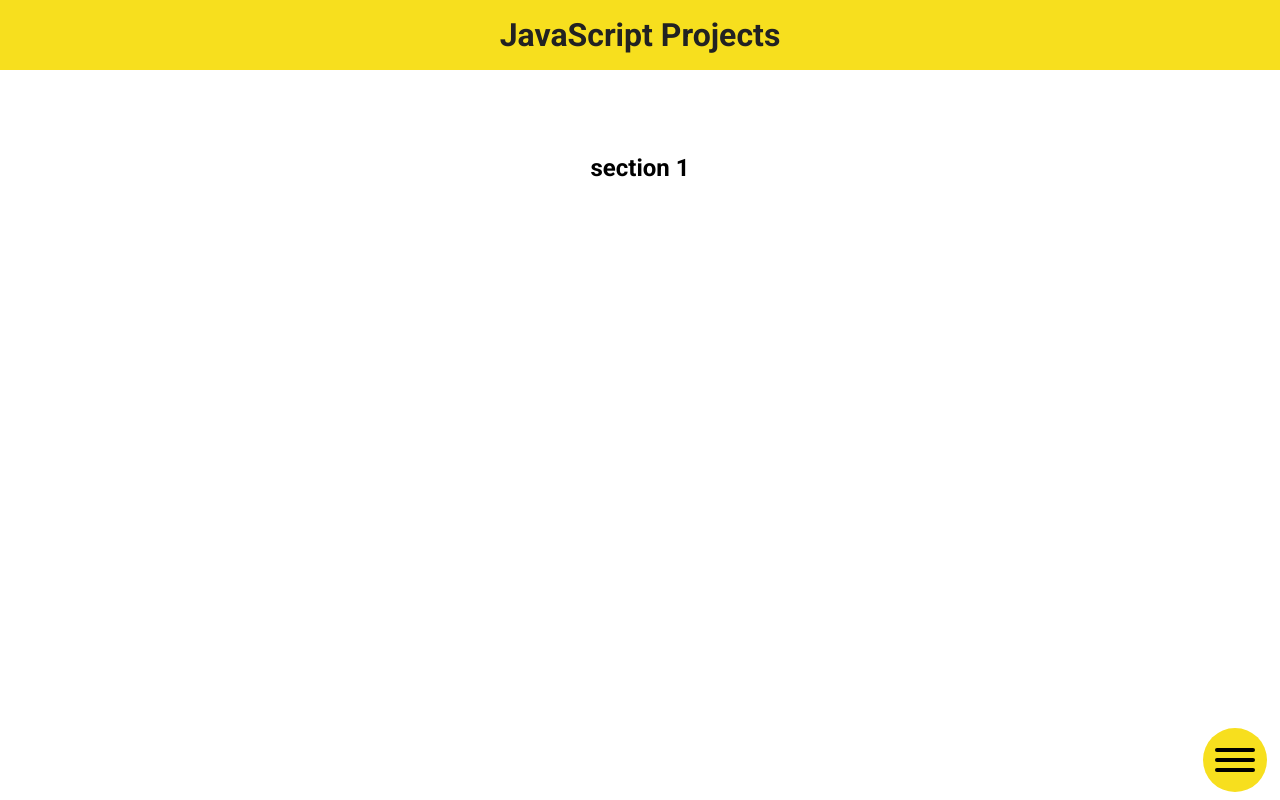
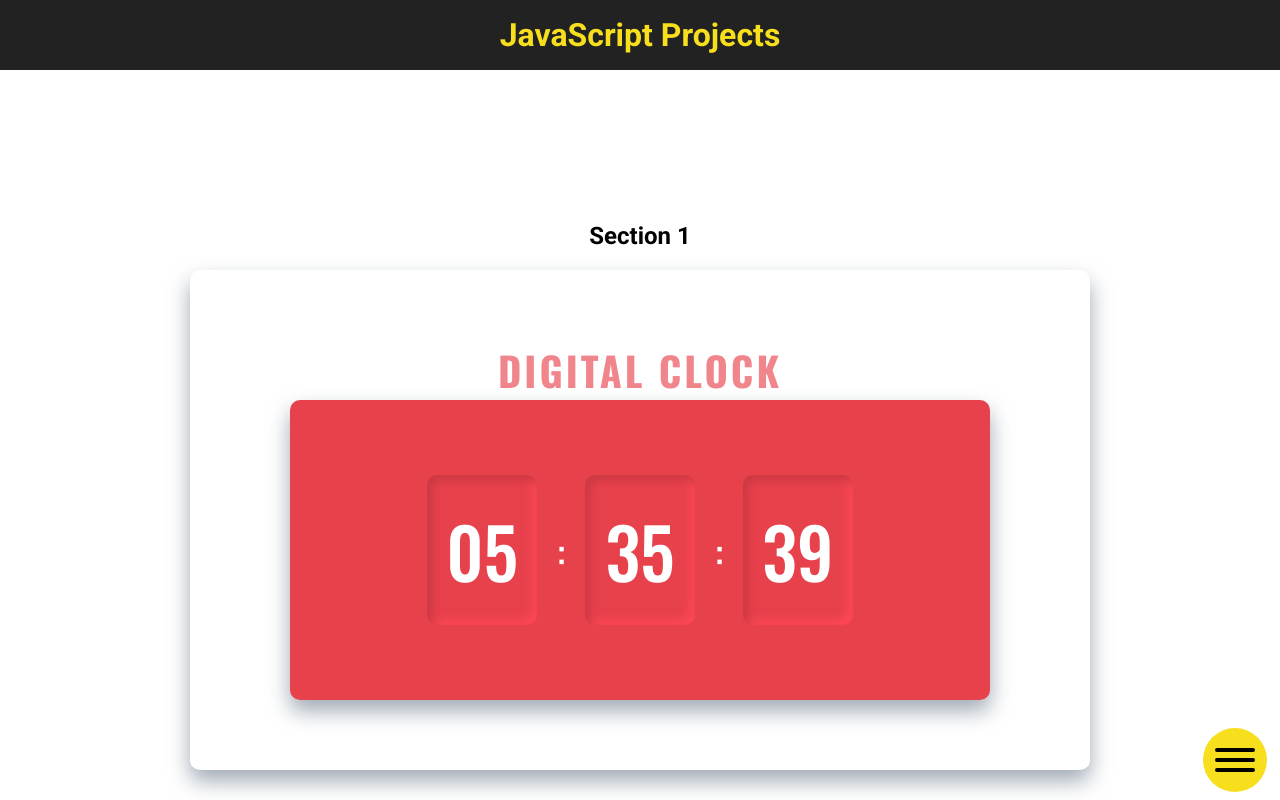
Before and after one commit to FrancoPagnotta/JavaScript-Projects, a plain HTML site: page index.html in a window 1280 px wide. Shown: the top 800 px of the page. Drawn offline with nearby package versions, Linux system fonts and the light colour scheme.

Commit message:
digital clock project added

```diff
--- /dev/null
+++ b/digital_clock.js
@@ -0,0 +1,53 @@
+
+
+// const d = document;
+
+// export function digitalClock(date,clock,btnPlay,btnStop) {
+
+// 	let day = new Date().getDay();
+// 	let month = new Date().getMonth();
+// 	let year = new Date().getFullYear();
+
+// 	let clockTime;
+
+// 	d.querySelector(btnStop).disabled = true;
+
+// 	d.addEventListener('click',(e)=> {
+// 		if (e.target.matches(btnPlay)) {
+// 			clockTime = setInterval(()=> {
+// 				let hour = new Date().toLocaleTimeString();
+
+// 				d.querySelector(date).innerHTML = `${day}/${month}/${year}<br>`;
+// 				d.querySelector(clock).innerHTML = `${hour}`;
+
+// 			},1000);
+
+// 			e.target.disabled = true;
+// 			d.querySelector(btnStop).disabled = false;
+// 		}
+
+// 		if (e.target.matches(btnStop)) {
+// 			clearInterval(clockTime);
+// 			d.querySelector(clock).innerHTML = '00:00:00';
+
+// 			d.querySelector(btnPlay).disabled = false;
+// 			d.querySelector(btnStop).disabled = true;
+// 		}
+// 	});
+
+const d = document;
+
+export function digitalClock(timeHour,timeMin,timeSec) {
+
+
+
+	setInterval(()=> {
+
+		let hours = new Date().getHours();
+		let minutes = new Date().getMinutes();
+		let seconds = new Date().getSeconds();
+		d.querySelector(timeHour).innerHTML = hours.toString().padStart(2,'0');
+		d.querySelector(timeMin).innerHTML = minutes.toString().padStart(2,'0');
+		d.querySelector(timeSec).innerHTML = seconds.toString().padStart(2,'0');
+	},1000);
+}
--- a/index.html
+++ b/index.html
@@ -7,8 +7,11 @@
 	<link rel="preconnect" href="https://fonts.googleapis.com">
 	<link rel="preconnect" href="https://fonts.gstatic.com" crossorigin>
 	<link href="https://fonts.googleapis.com/css2?family=Roboto:wght@300;400;500;700&display=swap" rel="stylesheet">
+	<link rel="preconnect" href="https://fonts.googleapis.com">
+	<link rel="preconnect" href="https://fonts.gstatic.com" crossorigin>
+	<link href="https://fonts.googleapis.com/css2?family=Oswald:wght@300;400;500;700&display=swap" rel="stylesheet">
 	<link rel="stylesheet" href="https://cdnjs.cloudflare.com/ajax/libs/hamburgers/1.1.3/hamburgers.min.css" integrity="sha512-+mlclc5Q/eHs49oIOCxnnENudJWuNqX5AogCiqRBgKnpoplPzETg2fkgBFVC6WYUVxYYljuxPNG8RE7yBy1K+g==" crossorigin="anonymous" referrerpolicy="no-referrer" />
-	<link rel="stylesheet" href="/css/style.css">
+	<link rel="stylesheet" href="style.css">
 	<title>JavaScript Pojects</title>
 </head>
 <body>
@@ -40,9 +43,24 @@
 
 	<!-- main -->
 	<main>
+		<!-- digital watch -->
 		<section id="section1" class="section">
-			<h2>section 1</h2>
+			<h2>Section 1</h2>
+			<div class="container">
+				<h1 class="container-title">DIGITAL CLOCK</h1>
+				<div class="clock">
+					<div class="clock-time">
+						<div class="time-hour">00</div>
+						:
+						<div class="time-minute">00</div>
+						:
+						<div class="time-second">00</div>
+					</div>
+				</div>
+			</div>
 		</section>
+		<!-- digital watch end -->
+
 		<section id="section2" class="section">
 			<h2>section 2</h2>
 		</section>
@@ -58,6 +76,6 @@
 	</main>
 	<!-- main end -->
 
-	<script src="/js/index.js" type="module"></script>
+	<script src="index.js" type="module"></script>
 </body>
 </html>
--- /dev/null
+++ b/index.js
@@ -0,0 +1,13 @@
+
+// PROJECTS
+
+// imports
+import hamburgerMenu from "./hamburger_menu.js";
+import {digitalClock} from "./digital_clock.js";
+
+const d = document;
+
+d.addEventListener("DOMContentLoaded", (e)=> {
+	hamburgerMenu(".panel-btn",".panel",".menu a");
+	digitalClock('.time-hour','.time-minute','.time-second');
+});
--- a/js/index.js
+++ /dev/null
@@ -1,12 +0,0 @@
-
-// PROJECTS
-
-// import hamburger menu
-import hamburgerMenu from "../dom/hamburger_menu.js";
-
-const d = document;
-
-d.addEventListener("DOMContentLoaded", (e)=> {
-	hamburgerMenu(".panel-btn",".panel",".menu a");
-});
-// import hamburger menu end
--- a/css/style.css
+++ b/style.css
@@ -43,8 +43,8 @@ img {
 	position: sticky;
 	top: 0;
 	padding: 1rem;
-	background: var(--primary-color);
-	color: var(--secondary-color);
+	background: var(--secondary-color);
+	color: var(--primary-color);
 }
 
 .header h1 {
@@ -128,3 +128,72 @@ img {
 	justify-content: center;
 	background: var(--primary-color);
 }
+
+
+
+/* DIGITAL CLOCK */
+#section1 {
+	display: flex;
+	align-items: center;
+	justify-content: center;
+	flex-direction: column;
+}
+
+.container {
+	font-family: 'Oswald', sans-serif;
+	background: #FFFFFF;
+	box-shadow: 0px 11px 21px 0px rgba(128,140,155,0.75);
+	height: 500px;
+	width: 900px;
+	display: flex;
+	align-items:center;
+	justify-content: center;
+	flex-direction: column;
+	border-radius: 10px;
+}
+
+.container-title {
+	color: #e7414ca4;
+	font-size: 40px;
+	letter-spacing: 3px;
+	margin: 0;
+	font-weight: var(--font-weight-bold);
+}
+
+.clock {
+	background: #E7414C;
+	box-shadow: 0px 11px 21px 0px rgba(128,140,155,0.75);
+	height: 300px;
+	width: 700px;
+	display: flex;
+	align-items: center;
+	justify-content: center;
+	flex-direction: column;
+	border-radius: 10px;
+	color: #FFFFFF;
+}
+
+.clock-time {
+	width: inherit;
+	display: flex;
+	align-items:center;
+	justify-content: center;
+	font-size: 40px;
+}
+
+.time-hour,
+.time-minute,
+.time-second {
+	display: flex;
+	align-items: center;
+	justify-content: center;
+	font-size: 70px;
+	font-weight: var(--font-weight-medium);
+	margin: 0 20px;
+	text-align: center;
+	width: 110px;
+	height: 150px;
+	border-radius: 10px;
+	background: #E7414C;
+	box-shadow: inset 5px 5px 10px #cb3943, inset -5px -5px 10px #ff4955;
+}
```
Also changed, not shown: hamburger_menu.js (renamed from dom/hamburger_menu.js).
